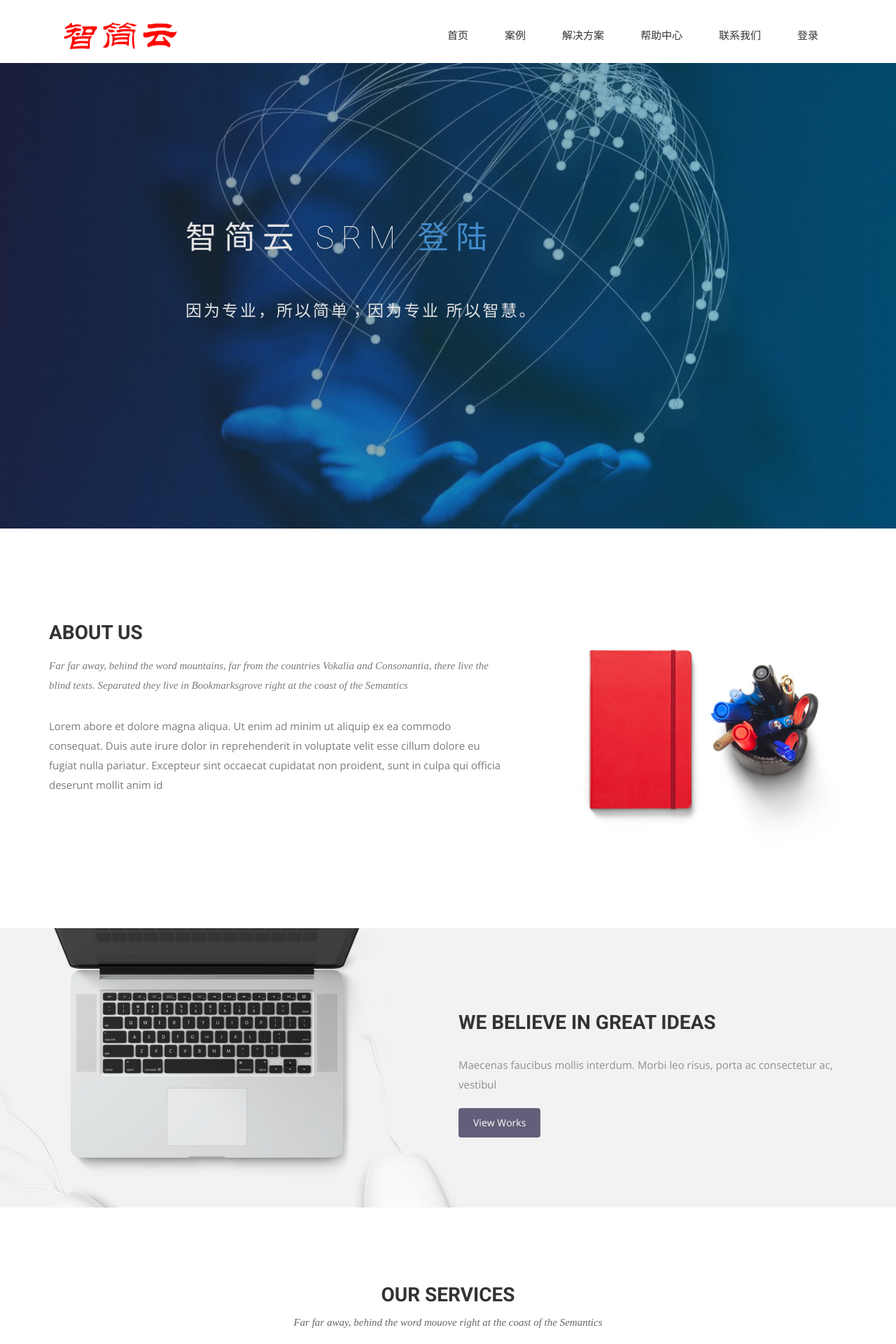
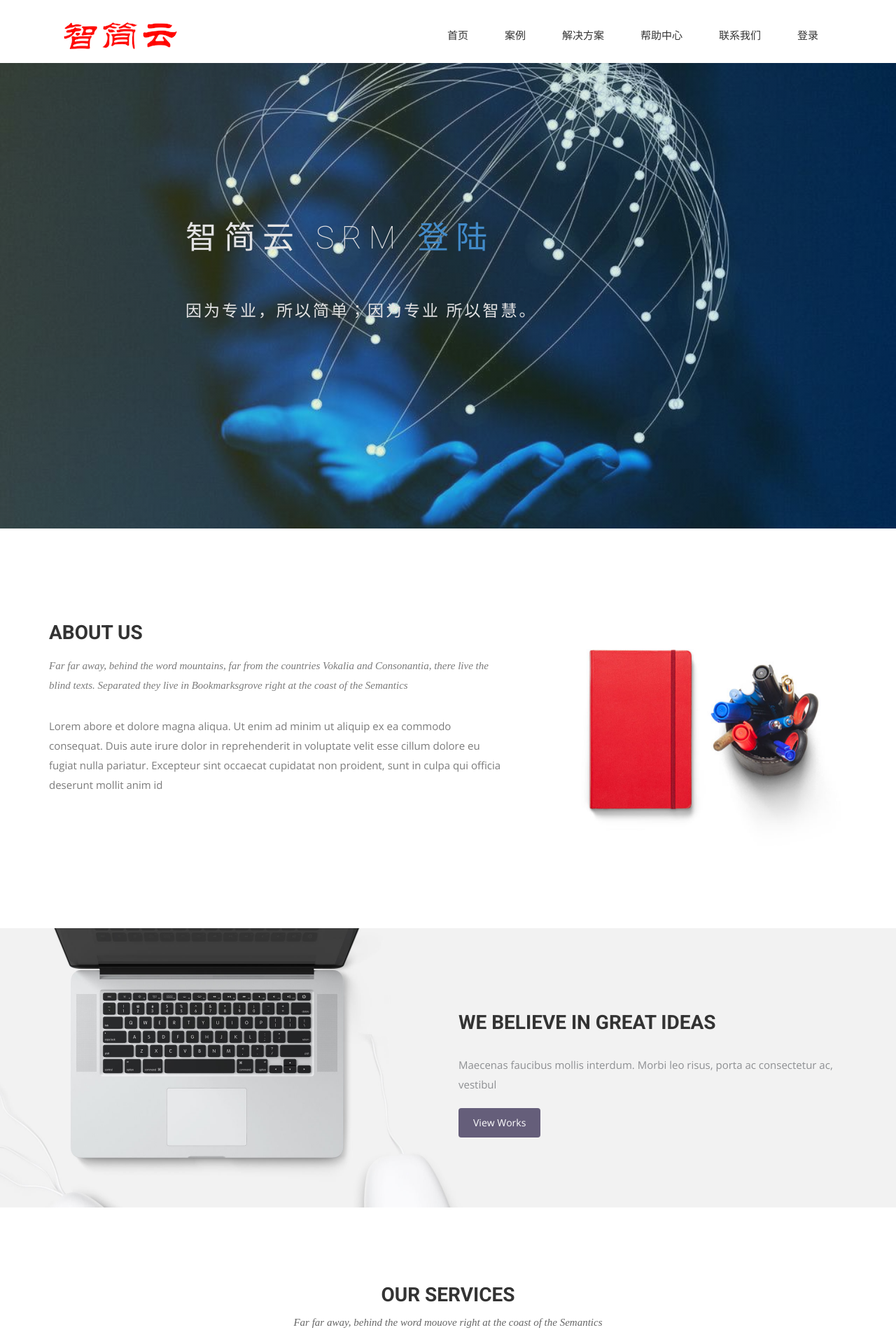
Before and after one commit to dreampivot/slipscloud.github.io, a Jekyll site: the page built from index.html, in a window 1280 px wide. Shown: the top 1920 px of the page at 70% size. Built offline with Jekyll 4.4.1, drawn with Linux system fonts in a browser that asks for light colours; nearby versions of some CDN libraries; some web fonts are replaced.

Commit message:
Update airspace.css

```diff
--- a/css/airspace.css
+++ b/css/airspace.css
@@ -117,8 +117,8 @@ font header .navbar-default .navbar-nav li a:hover {
  /* background: linear-gradient(to left, #8b86a3, #322e40);
 	opacity: 0.8;
 	*/
-	background: linear-gradient(to left, #0086a3, #322e40);
-  opacity: 0.5;
+	background: linear-gradient(to left, #0086a3, #fffe40);
+  opacity: 0.2;
 }
 #slider .block {
   color: #E3E3E4;
```
